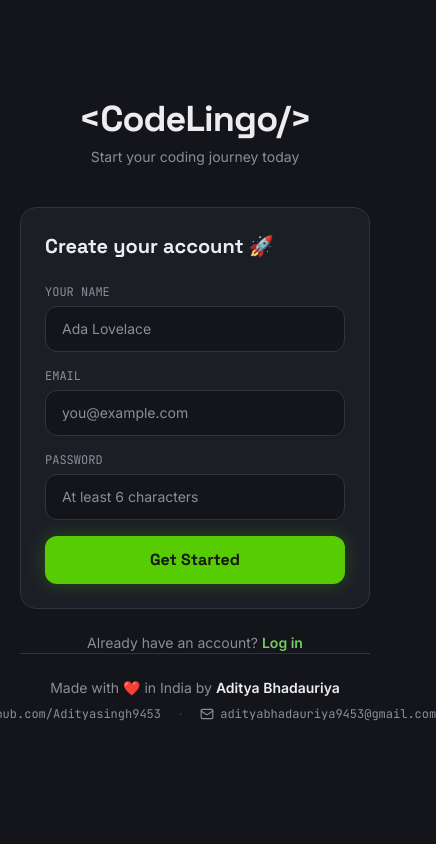
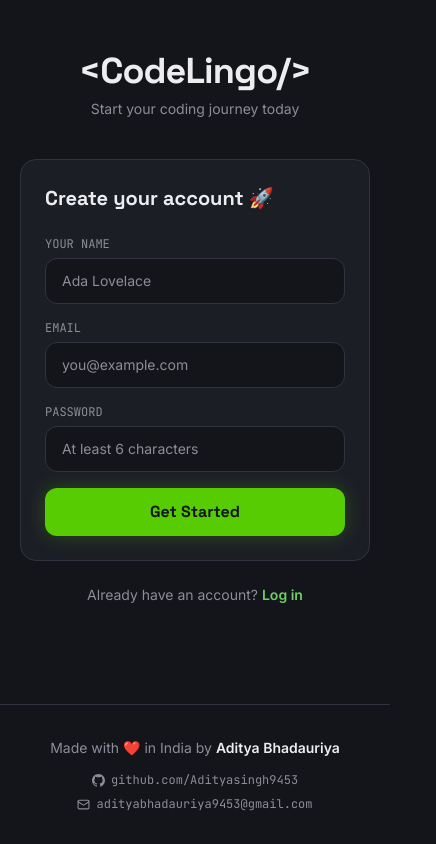
Before and after one commit to Adityasingh9453/codelingo, a React (Vite) app in the folder frontend/: page /register in a window 390 px wide. Shown: the whole page, 436 px wide, since content can reach past the window. Built offline with nearby package versions, Linux system fonts and the light colour scheme; no server answers.

Commit message:
fix: mobile responsiveness - footer layout, topbar overflow, app-ready meta tags

```diff
--- a/frontend/index.html
+++ b/frontend/index.html
@@ -2,7 +2,11 @@
 <html lang="en">
   <head>
     <meta charset="UTF-8" />
-    <meta name="viewport" content="width=device-width, initial-scale=1.0" />
+    <meta name="viewport" content="width=device-width, initial-scale=1.0, maximum-scale=1.0, user-scalable=no" />
+    <meta name="theme-color" content="#14151A" />
+    <meta name="mobile-web-app-capable" content="yes" />
+    <meta name="apple-mobile-web-app-capable" content="yes" />
+    <meta name="apple-mobile-web-app-status-bar-style" content="black-translucent" />
     <link rel="preconnect" href="https://fonts.googleapis.com" />
     <link rel="preconnect" href="https://fonts.gstatic.com" crossorigin />
     <link href="https://fonts.googleapis.com/css2?family=Space+Grotesk:wght@500;600;700&family=Inter:wght@400;500;600&family=JetBrains+Mono:wght@400;500;600&display=swap" rel="stylesheet" />
--- a/frontend/src/components/Footer.jsx
+++ b/frontend/src/components/Footer.jsx
@@ -1,10 +1,10 @@
 export default function Footer() {
   return (
-    <footer className="mt-auto border-t border-line py-6 px-5">
-      <div className="mx-auto max-w-3xl flex flex-col items-center gap-2 text-center">
+    <footer className="mt-12 border-t border-line py-8 px-5">
+      <div className="mx-auto max-w-3xl flex flex-col items-center gap-3 text-center">
 
         {/* Credit line */}
-        <p className="font-body text-sm text-muted">
+        <p className="font-body text-sm text-muted leading-relaxed">
           Made with{" "}
           <span style={{ color: "#EF5D5D" }}>❤️</span>
           {" "}in India by{" "}
@@ -18,34 +18,35 @@ export default function Footer() {
           </a>
         </p>
 
-        {/* Links */}
-        <div className="flex items-center gap-4 font-mono text-xs text-muted">
+        {/* Links — stack vertically on mobile, horizontal on sm+ */}
+        <div className="flex flex-col items-center gap-2 sm:flex-row sm:gap-4 font-mono text-xs text-muted w-full">
+
           <a
             href="https://github.com/Adityasingh9453"
             target="_blank"
             rel="noopener noreferrer"
-            className="flex items-center gap-1.5 hover:text-offwhite transition-colors"
+            className="flex items-center gap-1.5 hover:text-offwhite transition-colors min-w-0"
           >
-            {/* GitHub SVG icon */}
-            <svg width="14" height="14" viewBox="0 0 24 24" fill="currentColor">
+            <svg width="13" height="13" viewBox="0 0 24 24" fill="currentColor" className="shrink-0">
               <path d="M12 0C5.37 0 0 5.37 0 12c0 5.3 3.44 9.8 8.21 11.39.6.11.82-.26.82-.58v-2.03c-3.34.73-4.04-1.61-4.04-1.61-.55-1.39-1.34-1.76-1.34-1.76-1.09-.75.08-.73.08-.73 1.2.08 1.84 1.24 1.84 1.24 1.07 1.83 2.8 1.3 3.49 1 .11-.78.42-1.3.76-1.6-2.67-.3-5.47-1.33-5.47-5.93 0-1.31.47-2.38 1.24-3.22-.13-.3-.54-1.52.12-3.18 0 0 1.01-.32 3.3 1.23a11.5 11.5 0 0 1 3-.4c1.02 0 2.04.14 3 .4 2.28-1.55 3.3-1.23 3.3-1.23.66 1.66.24 2.88.12 3.18.77.84 1.24 1.91 1.24 3.22 0 4.61-2.81 5.63-5.48 5.92.43.37.81 1.1.81 2.22v3.29c0 .32.21.7.82.58C20.56 21.8 24 17.3 24 12c0-6.63-5.37-12-12-12z"/>
             </svg>
-            github.com/Adityasingh9453
+            <span className="truncate">github.com/Adityasingh9453</span>
           </a>
 
-          <span className="text-line">·</span>
+          {/* Dot separator — hidden on mobile */}
+          <span className="hidden sm:block text-line">·</span>
 
           <a
             href="mailto:adityabhadauriya9453@gmail.com"
-            className="flex items-center gap-1.5 hover:text-offwhite transition-colors"
+            className="flex items-center gap-1.5 hover:text-offwhite transition-colors min-w-0"
           >
-            {/* Email SVG icon */}
-            <svg width="14" height="14" viewBox="0 0 24 24" fill="none" stroke="currentColor" strokeWidth="2" strokeLinecap="round" strokeLinejoin="round">
+            <svg width="13" height="13" viewBox="0 0 24 24" fill="none" stroke="currentColor" strokeWidth="2" strokeLinecap="round" strokeLinejoin="round" className="shrink-0">
               <rect x="2" y="4" width="20" height="16" rx="2"/>
               <path d="m22 7-8.97 5.7a1.94 1.94 0 0 1-2.06 0L2 7"/>
             </svg>
-            adityabhadauriya9453@gmail.com
+            <span className="truncate">adityabhadauriya9453@gmail.com</span>
           </a>
+
         </div>
 
       </div>
--- a/frontend/src/components/TopBar.jsx
+++ b/frontend/src/components/TopBar.jsx
@@ -1,19 +1,20 @@
 import { useNavigate, Link } from "react-router-dom";
 
-// Mini pill component for each stat
+// On mobile: show only icon. On sm+: show icon + value text.
 function StatPill({ icon, value, color, title }) {
   return (
     <span
       title={title}
-      className="flex items-center gap-1.5 rounded-full border px-3 py-1 font-mono text-sm font-semibold"
+      className="flex items-center gap-1 rounded-full border px-2 py-1 sm:px-3 font-mono text-xs sm:text-sm font-semibold"
       style={{
         color,
         borderColor: `${color}44`,
         backgroundColor: `${color}11`,
       }}
     >
-      <span style={{ fontSize: 15 }}>{icon}</span>
-      {value}
+      <span style={{ fontSize: 14 }}>{icon}</span>
+      {/* Value text hidden on very small screens */}
+      <span className="hidden xs:inline sm:inline">{value}</span>
     </span>
   );
 }
@@ -21,24 +22,24 @@ function StatPill({ icon, value, color, title }) {
 export default function TopBar({ learner, onBack }) {
   const navigate = useNavigate();
   return (
-    <header className="sticky top-0 z-10 flex items-center justify-between border-b border-line bg-ink/95 px-5 py-3 backdrop-blur">
+    <header className="sticky top-0 z-10 flex items-center justify-between border-b border-line bg-ink/95 px-4 py-3 backdrop-blur">
       {/* Logo / back button */}
       <button
         onClick={onBack || (() => navigate("/"))}
-        className="font-display text-lg font-semibold tracking-tight text-offwhite transition-colors hover:text-xp"
+        className="font-display text-base sm:text-lg font-semibold tracking-tight text-offwhite transition-colors hover:text-xp shrink-0"
       >
         {"<"}CodeLingo{"/>"}
       </button>
 
       {/* Stats + dashboard link */}
       {learner && (
-        <div className="flex items-center gap-2">
+        <div className="flex items-center gap-1.5 sm:gap-2 ml-2 min-w-0">
           <StatPill icon="🔥" value={learner.streak}      color="#FF9600" title={`${learner.streak}-day streak`} />
           <StatPill icon="⚡" value={`${learner.xp} XP`} color="#F5C242" title="Total XP earned" />
           <StatPill icon="♥"  value={learner.hearts}      color="#EF5D5D" title="Hearts remaining" />
           <Link
             to="/dashboard"
-            className="ml-1 flex h-8 w-8 items-center justify-center rounded-full border border-line bg-surface text-sm transition-colors hover:border-xp hover:text-xp"
+            className="ml-1 flex h-7 w-7 sm:h-8 sm:w-8 shrink-0 items-center justify-center rounded-full border border-line bg-surface text-sm transition-colors hover:border-xp hover:text-xp"
             title="Your Dashboard"
           >
             👤
--- a/frontend/src/pages/Login.jsx
+++ b/frontend/src/pages/Login.jsx
@@ -28,7 +28,9 @@ export default function Login() {
   }
 
   return (
-    <div className="min-h-screen bg-ink flex items-center justify-center px-5">
+    <div className="min-h-screen bg-ink flex flex-col">
+      {/* Center content takes all available space */}
+      <div className="flex-1 flex items-center justify-center px-5 py-10">
         <div
           className="w-full max-w-sm"
           style={{ animation: "slide-up-fade 0.5s ease-out both" }}
@@ -97,8 +99,11 @@ export default function Login() {
               Sign up free
             </Link>
           </p>
+        </div>
+      </div>
+
+      {/* Footer sits at bottom, outside the centered card */}
       <Footer />
-      </div>
     </div>
   );
 }
--- a/frontend/src/pages/Register.jsx
+++ b/frontend/src/pages/Register.jsx
@@ -33,7 +33,9 @@ export default function Register() {
   }
 
   return (
-    <div className="min-h-screen bg-ink flex items-center justify-center px-5">
+    <div className="min-h-screen bg-ink flex flex-col">
+      {/* Centered form area — takes all remaining space */}
+      <div className="flex-1 flex items-center justify-center px-5 py-10">
         <div
           className="w-full max-w-sm"
           style={{ animation: "slide-up-fade 0.5s ease-out both" }}
@@ -114,8 +116,11 @@ export default function Register() {
               Log in
             </Link>
           </p>
+        </div>
+      </div>
+
+      {/* Footer sits at the bottom, outside the centered card */}
       <Footer />
-      </div>
     </div>
   );
 }
```
Lines whose indentation alone changed are shown as unchanged.
